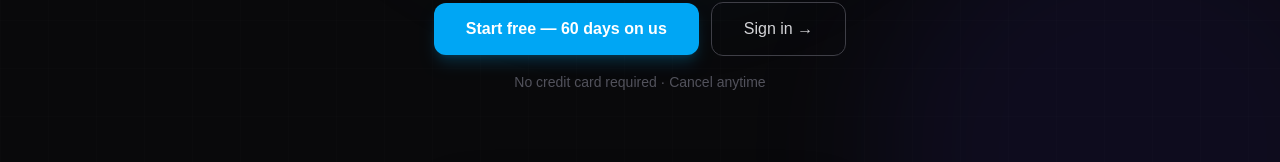
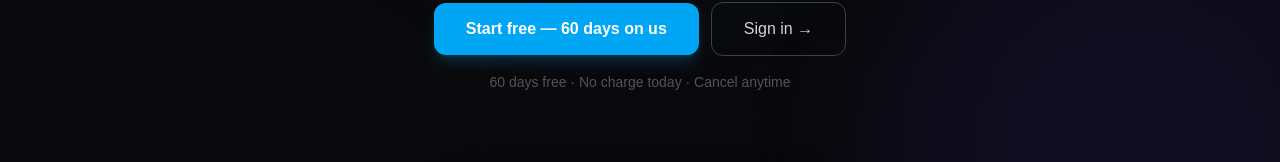
Before and after one commit to jbeatty1405/RoofSIP, a Next.js app: page / in a window 1280 px wide. Shown: the part 508-670 px from the top of the page. Built offline with nearby package versions, Linux system fonts and the light colour scheme.

Commit message:
Landing: remove false 'no credit card' claim to match card-on-file signup

```diff
--- a/app/page.tsx
+++ b/app/page.tsx
@@ -171,7 +171,7 @@ export default function LandingPage() {
               Sign in →
             </Link>
           </div>
-          <p className="text-zinc-600 text-sm mt-4">No credit card required · Cancel anytime</p>
+          <p className="text-zinc-600 text-sm mt-4">60 days free · No charge today · Cancel anytime</p>
         </div>
 
         {/* Mock SMS preview */}
@@ -319,7 +319,7 @@ export default function LandingPage() {
           <h2 className="text-3xl md:text-4xl font-bold text-white mb-4">
             Ready to turn storms into revenue?
           </h2>
-          <p className="text-zinc-400 mb-8">Start your free trial today. No credit card, no commitment.</p>
+          <p className="text-zinc-400 mb-8">Start your free trial today. No charge for 60 days, cancel anytime.</p>
           <Link
             href="/signup"
             className="inline-block bg-sky-500 hover:bg-sky-400 text-white font-semibold px-10 py-4 rounded-xl text-lg transition-colors shadow-xl shadow-sky-500/20"
```
